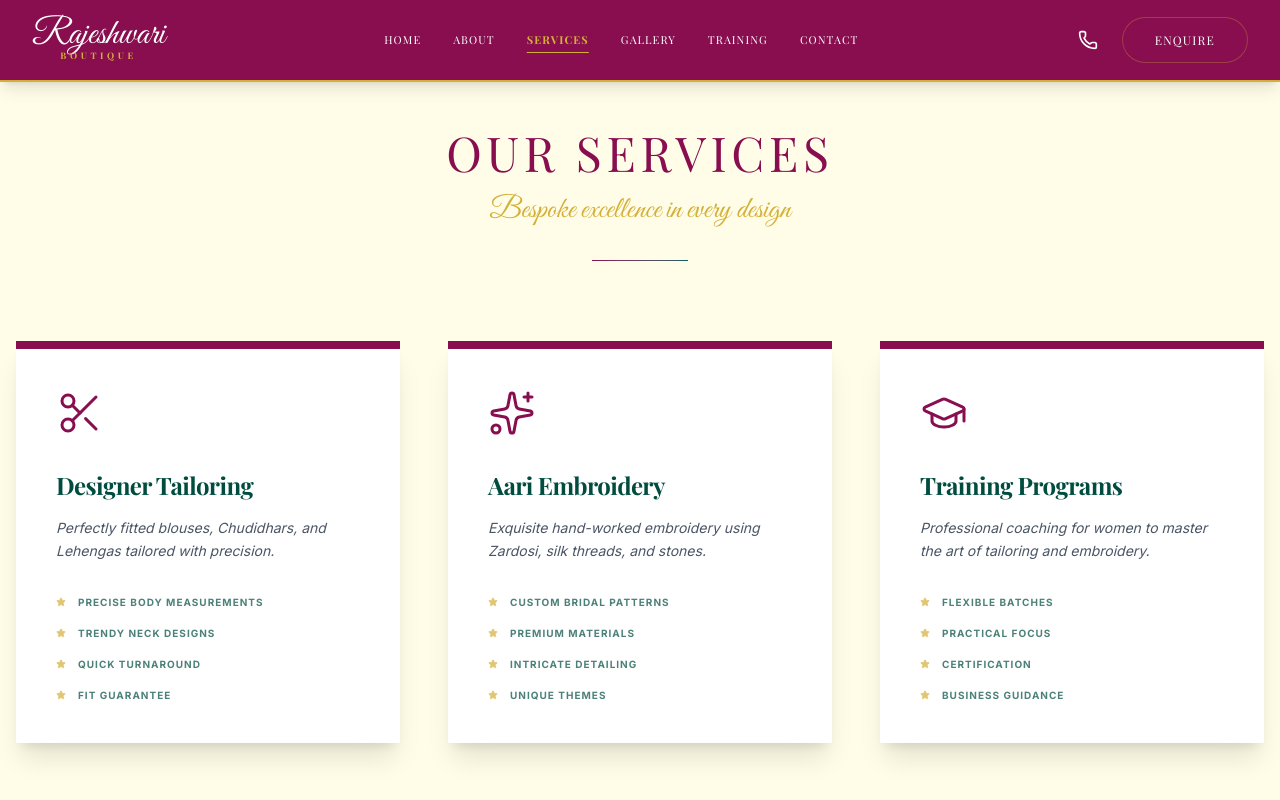
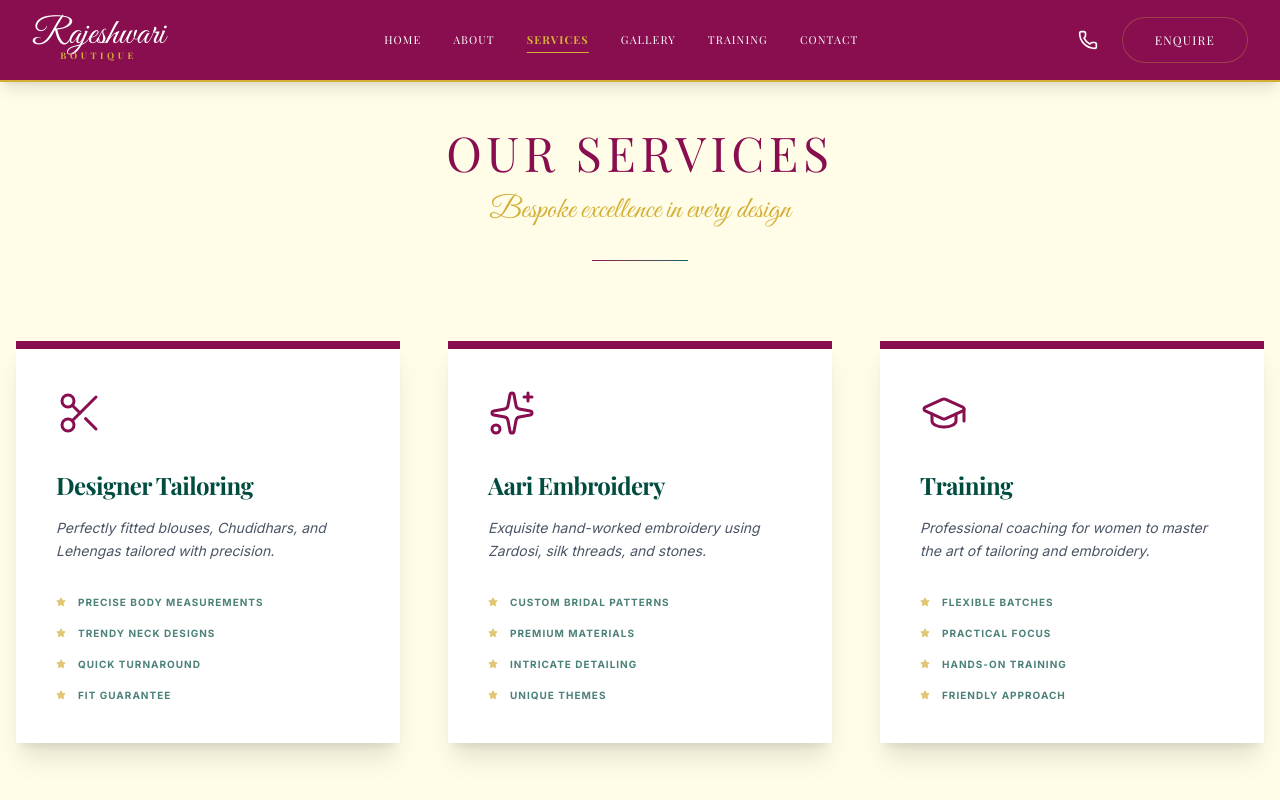
Before and after one commit to Shakil11122005/rajeshwari-boutique, a React (Vite) app: page /services in a window 1280 px wide. Shown: the top 800 px of the page. Built offline with nearby package versions, Linux system fonts and the light colour scheme; a web font is replaced by a local one.

Commit message:
Update Services.tsx

```diff
--- a/src/pages/Services.tsx
+++ b/src/pages/Services.tsx
@@ -17,10 +17,10 @@ export const Services = () => {
       features: ["Custom Bridal Patterns", "Premium Materials", "Intricate Detailing", "Unique Themes"]
     },
     {
-      title: "Training Programs",
+      title: "Training",
       icon: GraduationCap,
       desc: "Professional coaching for women to master the art of tailoring and embroidery.",
-      features: ["Flexible Batches", "Practical Focus", "Certification", "Business Guidance"]
+      features: ["Flexible Batches", "Practical Focus", "Hands-on Training", "Friendly Approach"]
     }
   ];
 
```
